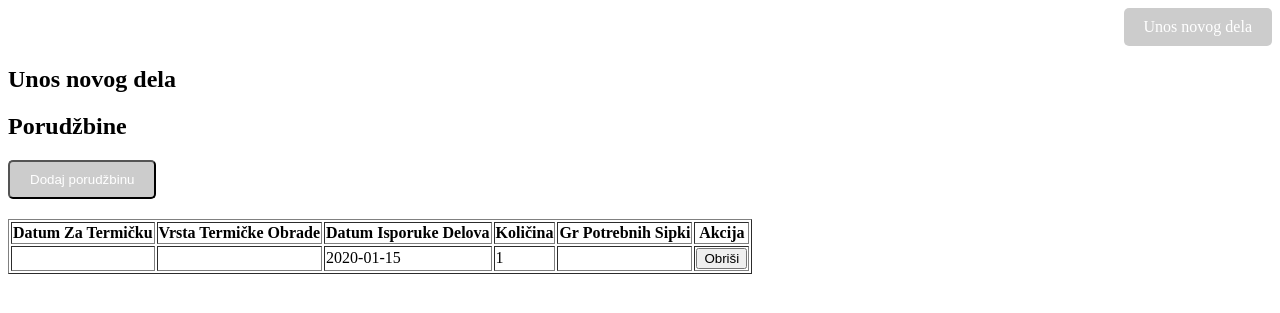
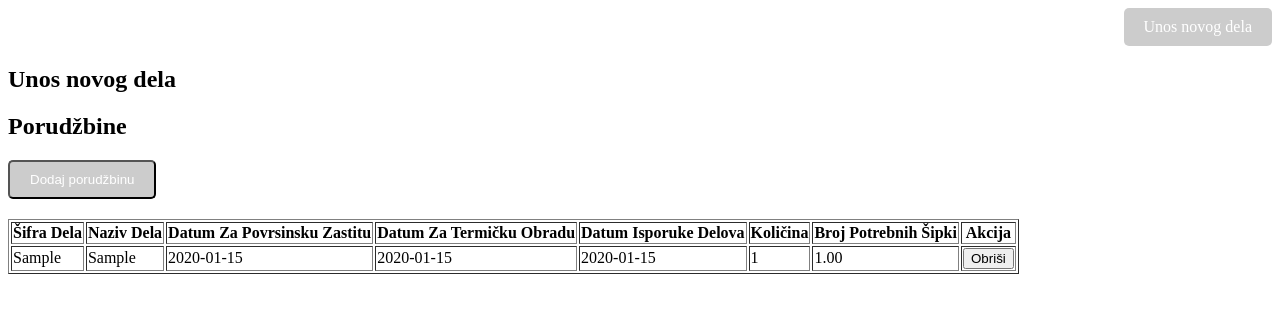
Before and after one commit to AniiAnii/Inventory-Manager, a PHP site: page / in a window 1280 px wide. Shown: the top 313 px of the page. Run offline with PHP 8.4, Linux system fonts and the light colour scheme; tables that the repository leaves empty hold one stand-in row (values such as "Sample post"); data that the repository does not hold is empty.

Commit message:
Update index.php

```diff
--- a/index.php
+++ b/index.php
@@ -1,5 +1,18 @@
 <!DOCTYPE html>
 <html>
+<?php
+if ($_SERVER["REQUEST_METHOD"] == "POST") {
+    // Retrieve form data
+    $name = $_POST["name"];
+    $email = $_POST["email"];
+
+    // Process the form data (you can perform database operations or any other tasks here)
+    // For demonstration, let's just print the submitted data
+    echo "Name: " . $name . "<br>";
+    echo "Email: " . $email . "<br>";
+}
+?>
+
 
 <head>
     <title>Unos novog dela</title>
@@ -140,20 +153,24 @@
     if ($result->num_rows > 0) {
         echo "<table border='1'>";
         echo "<tr>
-                    <th>Datum Za Termičku</th>
-                    <th>Vrsta Termičke Obrade</th>
+                    <th>Šifra Dela</th>
+                    <th>Naziv Dela</th>
+                    <th>Datum Za Povrsinsku Zastitu</th>
+                    <th>Datum Za Termičku Obradu</th>
                     <th>Datum Isporuke Delova</th>
                     <th>Količina</th>
-                    <th>Gr Potrebnih Sipki</th>
+                    <th>Broj Potrebnih Šipki</th>
                     <th>Akcija</th>
                 </tr>";
         while ($row = $result->fetch_assoc()) {
             echo "<tr>";
-            echo "<td>" . $row["DatumZaTermicku"] . "</td>";
-            echo "<td>" . $row["VrstaTermickeObrade"] . "</td>";
+            echo "<td>" . $row["SifraDela"] . "</td>"; //*
+            echo "<td>" . $row["NazivDela"] . "</td>"; //*
+            echo "<td>" . $row["DatumZaPovrsinskuZastitu"] . "</td>"; //*
+            echo "<td>" . $row["DatumZaTermickuObradu"] . "</td>"; //*
             echo "<td>" . $row["DatumIsporukeDelova"] . "</td>";
             echo "<td>" . $row["Kolicina"] . "</td>";
-            echo "<td>" . $row["GrPotrebnihSipki"] . "</td>";
+            echo "<td>" . $row["BrojPotrebnihSipki"] . "</td>";
             echo "<td><button onclick='showDeleteConfirmation(" . $row['PorudzbinaID'] . ")'>Obriši</button></td>";
             echo "</tr>";
         }
```
